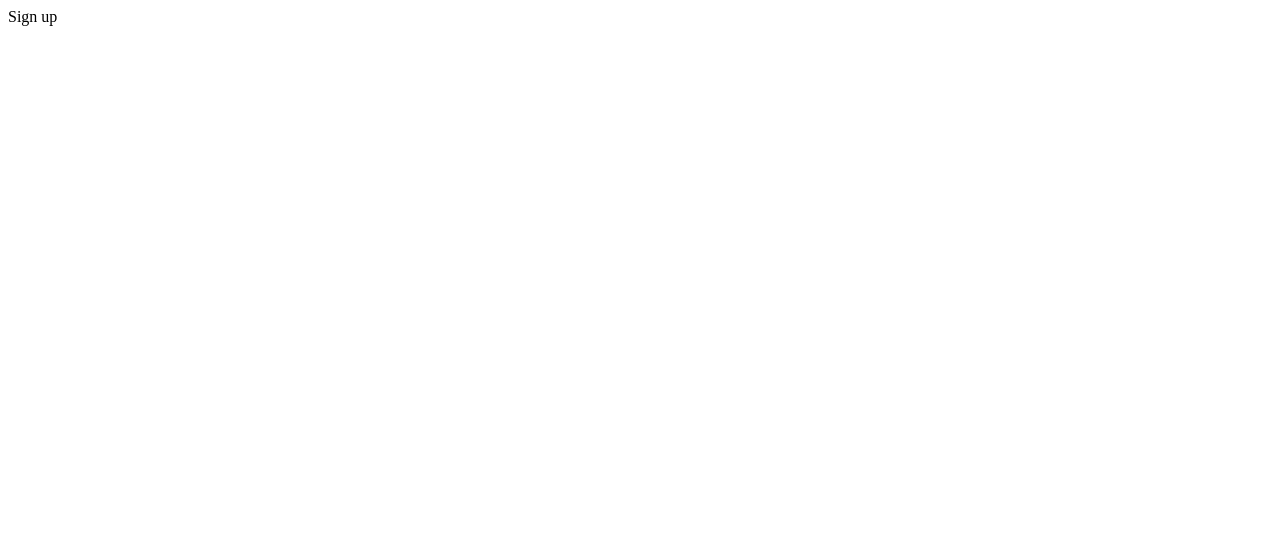
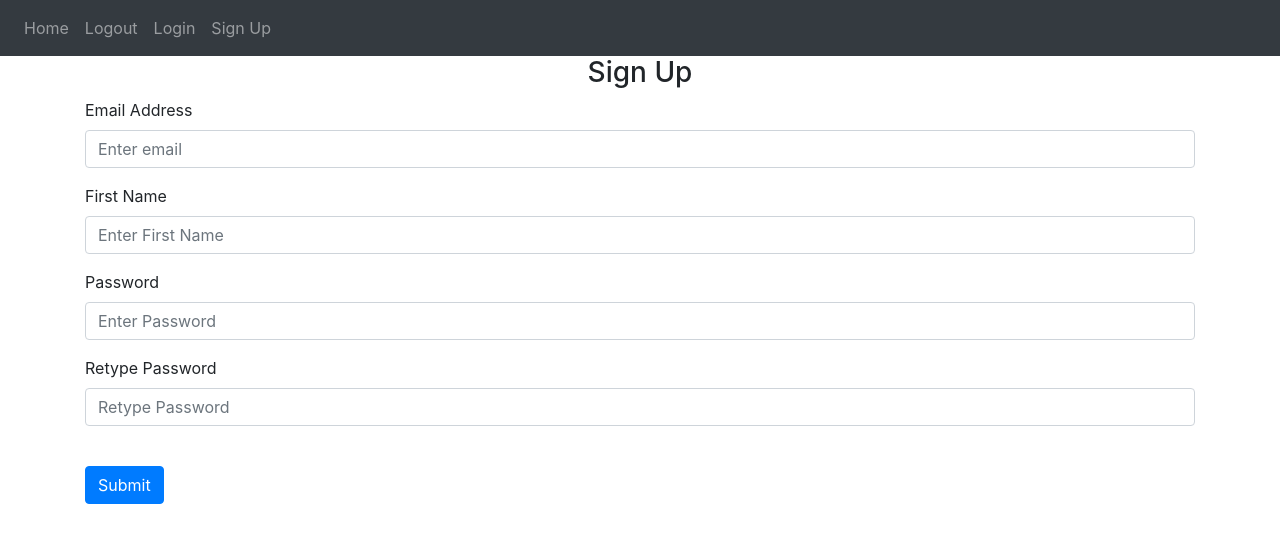
Before and after one commit to zmadil/Flask-Web-, a Flask app: page /sign-up in a window 1280 px wide. Before the commit the part shown is almost empty. Shown: the top 543 px of the page. Run offline with Flask 2, Linux system fonts and the light colour scheme; some libraries are stand-ins or nearby versions.

Commit message:
created sign up and login page

```diff
--- a/website/auth.py
+++ b/website/auth.py
@@ -1,15 +1,15 @@
-from flask import Blueprint
+from flask import Blueprint, render_template
 
 auth = Blueprint('auth', __name__)
 
 @auth.route('/login')
 def login():
-    return "<p>Login</p>"
+    return render_template("login.html")
 
 @auth.route('/logout')
 def logout():
-    return "<p>Log out </p>"
+    return "<p>Logout </p>"
 
 @auth.route('/sign-up')
 def sign_up():
-    return "<p>Sign up </p>"
+    return render_template("sign_up.html")
--- a/website/templates/base.html
+++ b/website/templates/base.html
@@ -41,6 +41,13 @@
     </div>
   </nav>
 
+    <div class="container">
+      {%block content%}
+
+      {%endblock%}
+
+    </div>
+
     <script
       src="https://code.jquery.com/jquery-3.2.1.slim.min.js"
       integrity="sha384-KJ3o2DKtIkvYIK3UENzmM7KCkRr/rE9/Qpg6aAZGJwFDMVNA/GpGFF93hXpG5KkN"
--- /dev/null
+++ b/website/templates/sign_up.html
@@ -0,0 +1,58 @@
+{% extends "base.html" %}
+{% block title %} Sign up {% endblock %}
+
+
+
+{%block content%}
+
+<form method="POST">
+    <h3 align="center"> Sign Up </h3>
+    <div class="form-group">
+        <label for="email"> Email Address</label>
+        <input
+        type="email"
+        class="form-control"
+        id="email"
+        name="email"
+        placeholder="Enter email"
+        />
+
+    </div>
+
+    <div class="form-group">
+        <label for="firstName"> First Name</label>
+        <input
+        type="text"
+        class="form-control"
+        id="firstName"
+        name="firstName"
+        placeholder="Enter First Name"
+        />
+    </div>
+
+    <div class="form-group">
+        <label for="password1"> Password</label>
+        <input
+        type="password"
+        class="form-control"
+        id="password1"
+        name="password1"
+        placeholder="Enter Password"
+        />
+    </div>
+    <div class="form-group">
+        <label for="password2"> Retype Password </label>
+        <input
+        type="password"
+        class="form-control"
+        id="password2"
+        name="password2"
+        placeholder="Retype Password"
+        />
+    </div>
+    <br />
+     <button type="submt" class="btn btn-primary" > Submit </button>
+</form>
+
+
+{%endblock%}
```
Also changed, not shown: website/templates/home.html (+6 -1 lines), website/templates/login.html (added, +37 -0 lines).
